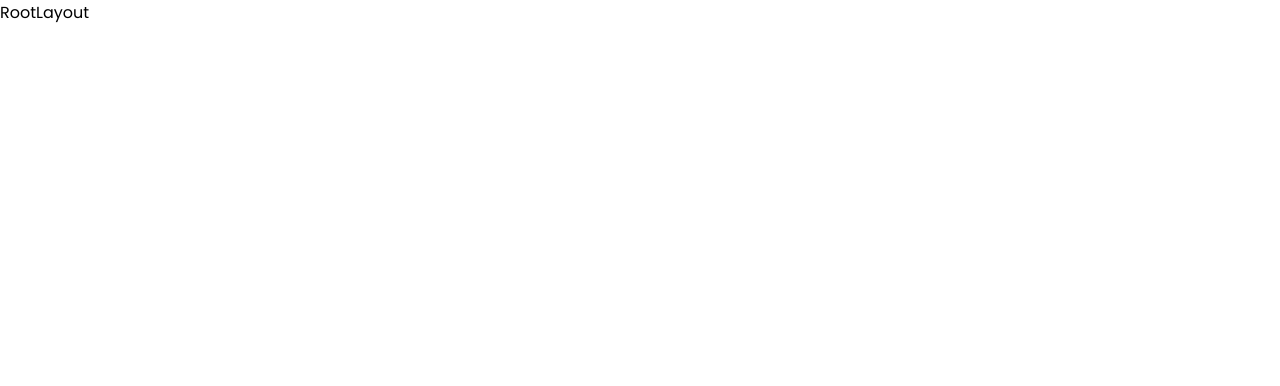
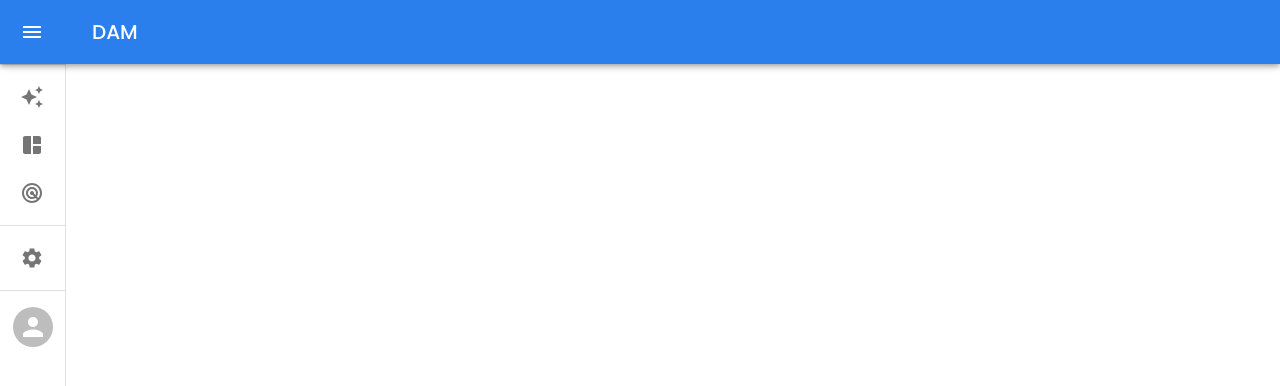
Before and after one commit to prajeshElEvEn/dam, a React (Create React App) app in the folder client/: page / in a window 1280 px wide. Shown: the top 386 px of the page. Built offline with nearby package versions, Linux system fonts and the light colour scheme.

Commit message:
added: - navbar - sidebar - scroll to top btn - icons module - components module

```diff
--- a/client/src/assets/icons/index.js
+++ b/client/src/assets/icons/index.js
@@ -1 +1,23 @@
-export const icons = {};
+import MenuIcon from "@mui/icons-material/Menu";
+import InboxIcon from "@mui/icons-material/MoveToInbox";
+import MailIcon from "@mui/icons-material/Mail";
+import ChevronLeftIcon from "@mui/icons-material/ChevronLeft";
+import ChevronRightIcon from "@mui/icons-material/ChevronRight";
+import KeyboardArrowUpIcon from "@mui/icons-material/KeyboardArrowUp";
+import AutoAwesomeIcon from "@mui/icons-material/AutoAwesome";
+import AutoAwesomeMosaicIcon from "@mui/icons-material/AutoAwesomeMosaic";
+import RadarIcon from "@mui/icons-material/Radar";
+import SettingsIcon from "@mui/icons-material/Settings";
+
+export {
+  MenuIcon,
+  InboxIcon,
+  MailIcon,
+  ChevronLeftIcon,
+  ChevronRightIcon,
+  KeyboardArrowUpIcon,
+  AutoAwesomeIcon,
+  AutoAwesomeMosaicIcon,
+  RadarIcon,
+  SettingsIcon,
+};
--- a/client/src/assets/images/index.js
+++ b/client/src/assets/images/index.js
@@ -6,7 +6,7 @@ import qgcImage from "./qgc.png";
 import webodmImage from "./webodm.png";
 import gazeboImage from "./gazebo.png";
 
-export const images = {
+export {
   logoImage,
   authorImage,
   ardupilotImage,
--- /dev/null
+++ b/client/src/components/bars/Navbar.js
@@ -0,0 +1,30 @@
+import React from "react";
+import { AppBar } from "../styledComponents";
+import { IconButton, Toolbar, Typography } from "@mui/material";
+import { MenuIcon } from "../../assets/icons";
+
+const Navbar = ({ open, handleDrawerOpen }) => {
+  return (
+    <AppBar position="fixed" open={open}>
+      <Toolbar>
+        <IconButton
+          color="inherit"
+          aria-label="open drawer"
+          onClick={handleDrawerOpen}
+          edge="start"
+          sx={{
+            marginRight: 5,
+            ...(open && { display: "none" }),
+          }}
+        >
+          <MenuIcon />
+        </IconButton>
+        <Typography variant="h6" noWrap component="div">
+          DAM
+        </Typography>
+      </Toolbar>
+    </AppBar>
+  );
+};
+
+export default Navbar;
--- /dev/null
+++ b/client/src/components/bars/Sidebar.js
@@ -0,0 +1,75 @@
+import React from "react";
+
+import { Drawer, DrawerHeader } from "../styledComponents";
+import {
+  Avatar,
+  Divider,
+  IconButton,
+  List,
+  ListItem,
+  ListItemButton,
+  ListItemIcon,
+  ListItemText,
+} from "@mui/material";
+import { theme } from "../../styles/theme";
+import {
+  ChevronLeftIcon,
+  ChevronRightIcon,
+  InboxIcon,
+  MailIcon,
+} from "../../assets/icons";
+import { primaryNav, secondaryNav } from "../utils";
+import MenuItem from "../menu/MenuItem";
+
+const Sidebar = ({ open, handleDrawerClose }) => {
+  return (
+    <Drawer variant="permanent" open={open}>
+      <DrawerHeader>
+        <IconButton onClick={handleDrawerClose}>
+          {theme.direction === "rtl" ? (
+            <ChevronRightIcon />
+          ) : (
+            <ChevronLeftIcon />
+          )}
+        </IconButton>
+      </DrawerHeader>
+      <Divider />
+      <List>
+        {primaryNav.map((item) => (
+          <MenuItem open={open} item={item} />
+        ))}
+      </List>
+      <Divider />
+      <List>
+        {secondaryNav.map((item) => (
+          <MenuItem open={open} item={item} />
+        ))}
+      </List>
+      <Divider />
+      <List>
+        <ListItem disablePadding sx={{ display: "block" }}>
+          <ListItemButton
+            sx={{
+              minHeight: 48,
+              justifyContent: open ? "initial" : "center",
+              px: 2.5,
+            }}
+          >
+            <ListItemIcon
+              sx={{
+                minWidth: 0,
+                mr: open ? 3 : "auto",
+                justifyContent: "center",
+              }}
+            >
+              <Avatar />
+            </ListItemIcon>
+            <ListItemText primary={"John Doe"} sx={{ opacity: open ? 1 : 0 }} />
+          </ListItemButton>
+        </ListItem>
+      </List>
+    </Drawer>
+  );
+};
+
+export default Sidebar;
--- a/client/src/components/layouts/RootLayout.js
+++ b/client/src/components/layouts/RootLayout.js
@@ -1,7 +1,39 @@
-import React from "react";
+import { useState } from "react";
+import { Outlet, ScrollRestoration } from "react-router-dom";
+import { Box, Fab } from "@mui/material";
+import { DrawerHeader } from "../styledComponents";
+import Navbar from "../bars/Navbar";
+import Sidebar from "../bars/Sidebar";
+import { KeyboardArrowUpIcon } from "../../assets/icons";
+import { ScrollTop } from "../utils";
 
 const RootLayout = () => {
-  return <div>RootLayout</div>;
+  const [open, setOpen] = useState(false);
+
+  const handleDrawerOpen = () => {
+    setOpen(true);
+  };
+
+  const handleDrawerClose = () => {
+    setOpen(false);
+  };
+
+  return (
+    <Box sx={{ display: "flex" }}>
+      <ScrollRestoration />
+      <Navbar open={open} handleDrawerOpen={handleDrawerOpen} />
+      <Sidebar open={open} handleDrawerClose={handleDrawerClose} />
+      <Box component="main" sx={{ flexGrow: 1, p: 3 }}>
+        <DrawerHeader id="back-to-top-anchor" />
+        <Outlet />
+      </Box>
+      <ScrollTop>
+        <Fab size="small" aria-label="scroll back to top">
+          <KeyboardArrowUpIcon />
+        </Fab>
+      </ScrollTop>
+    </Box>
+  );
 };
 
 export default RootLayout;
--- /dev/null
+++ b/client/src/components/menu/MenuItem.js
@@ -0,0 +1,37 @@
+import { Link as RouterLink } from "react-router-dom";
+import {
+  ListItem,
+  ListItemButton,
+  ListItemIcon,
+  ListItemText,
+} from "@mui/material";
+import React from "react";
+
+const MenuItem = ({ open, item }) => {
+  return (
+    <ListItem key={item.label} disablePadding sx={{ display: "block" }}>
+      <ListItemButton
+        component={RouterLink}
+        to={item.to}
+        sx={{
+          minHeight: 48,
+          justifyContent: open ? "initial" : "center",
+          px: 2.5,
+        }}
+      >
+        <ListItemIcon
+          sx={{
+            minWidth: 0,
+            mr: open ? 3 : "auto",
+            justifyContent: "center",
+          }}
+        >
+          {item.icon}
+        </ListItemIcon>
+        <ListItemText primary={item.label} sx={{ opacity: open ? 1 : 0 }} />
+      </ListItemButton>
+    </ListItem>
+  );
+};
+
+export default MenuItem;
--- /dev/null
+++ b/client/src/components/styledComponents/index.js
@@ -0,0 +1,47 @@
+import { styled } from "@mui/material/styles";
+import MuiDrawer from "@mui/material/Drawer";
+import MuiAppBar from "@mui/material/AppBar";
+import { closedMixin, drawerWidth, openedMixin } from "../utils";
+
+export const DrawerHeader = styled("div")(({ theme }) => ({
+  display: "flex",
+  alignItems: "center",
+  justifyContent: "flex-end",
+  padding: theme.spacing(0, 1),
+  ...theme.mixins.toolbar,
+}));
+
+export const AppBar = styled(MuiAppBar, {
+  shouldForwardProp: (prop) => prop !== "open",
+})(({ theme, open }) => ({
+  zIndex: theme.zIndex.drawer + 1,
+  transition: theme.transitions.create(["width", "margin"], {
+    easing: theme.transitions.easing.sharp,
+    duration: theme.transitions.duration.leavingScreen,
+  }),
+  ...(open && {
+    marginLeft: drawerWidth,
+    width: `calc(100% - ${drawerWidth}px)`,
+    transition: theme.transitions.create(["width", "margin"], {
+      easing: theme.transitions.easing.sharp,
+      duration: theme.transitions.duration.enteringScreen,
+    }),
+  }),
+}));
+
+export const Drawer = styled(MuiDrawer, {
+  shouldForwardProp: (prop) => prop !== "open",
+})(({ theme, open }) => ({
+  width: drawerWidth,
+  flexShrink: 0,
+  whiteSpace: "nowrap",
+  boxSizing: "border-box",
+  ...(open && {
+    ...openedMixin(theme),
+    "& .MuiDrawer-paper": openedMixin(theme),
+  }),
+  ...(!open && {
+    ...closedMixin(theme),
+    "& .MuiDrawer-paper": closedMixin(theme),
+  }),
+}));
--- /dev/null
+++ b/client/src/components/utils/index.js
@@ -0,0 +1,88 @@
+import { Box, Fade, useScrollTrigger } from "@mui/material";
+import {
+  AutoAwesomeIcon,
+  AutoAwesomeMosaicIcon,
+  RadarIcon,
+  SettingsIcon,
+} from "../../assets/icons";
+
+export const drawerWidth = 240;
+export const primaryNav = [
+  {
+    icon: <AutoAwesomeIcon />,
+    label: "Automation",
+    to: "/",
+  },
+  {
+    icon: <AutoAwesomeMosaicIcon />,
+    label: "Mapping",
+    to: "/",
+  },
+  {
+    icon: <RadarIcon />,
+    label: "Detection",
+    to: "/",
+  },
+];
+export const secondaryNav = [
+  {
+    icon: <SettingsIcon />,
+    label: "Settings",
+    to: "/",
+  },
+];
+
+export const openedMixin = (theme) => ({
+  width: drawerWidth,
+  transition: theme.transitions.create("width", {
+    easing: theme.transitions.easing.sharp,
+    duration: theme.transitions.duration.enteringScreen,
+  }),
+  overflowX: "hidden",
+});
+
+export const closedMixin = (theme) => ({
+  transition: theme.transitions.create("width", {
+    easing: theme.transitions.easing.sharp,
+    duration: theme.transitions.duration.leavingScreen,
+  }),
+  overflowX: "hidden",
+  width: `calc(${theme.spacing(7)} + 1px)`,
+  [theme.breakpoints.up("sm")]: {
+    width: `calc(${theme.spacing(8)} + 1px)`,
+  },
+});
+
+export const ScrollTop = (props) => {
+  const { children, window } = props;
+  const trigger = useScrollTrigger({
+    target: window ? window() : undefined,
+    disableHysteresis: true,
+    threshold: 100,
+  });
+
+  const handleClick = (event) => {
+    const anchor = (event.target.ownerDocument || document).querySelector(
+      "#back-to-top-anchor"
+    );
+
+    if (anchor) {
+      anchor.scrollIntoView({
+        block: "center",
+        behavior: "smooth",
+      });
+    }
+  };
+
+  return (
+    <Fade in={trigger}>
+      <Box
+        onClick={handleClick}
+        role="presentation"
+        sx={{ position: "fixed", bottom: 16, right: 16 }}
+      >
+        {children}
+      </Box>
+    </Fade>
+  );
+};
```
Also changed, not shown: client/src/pages/auth/LoginPage.js (added, +7 -0 lines), client/src/pages/auth/RegisterPage.js (added, +7 -0 lines).
